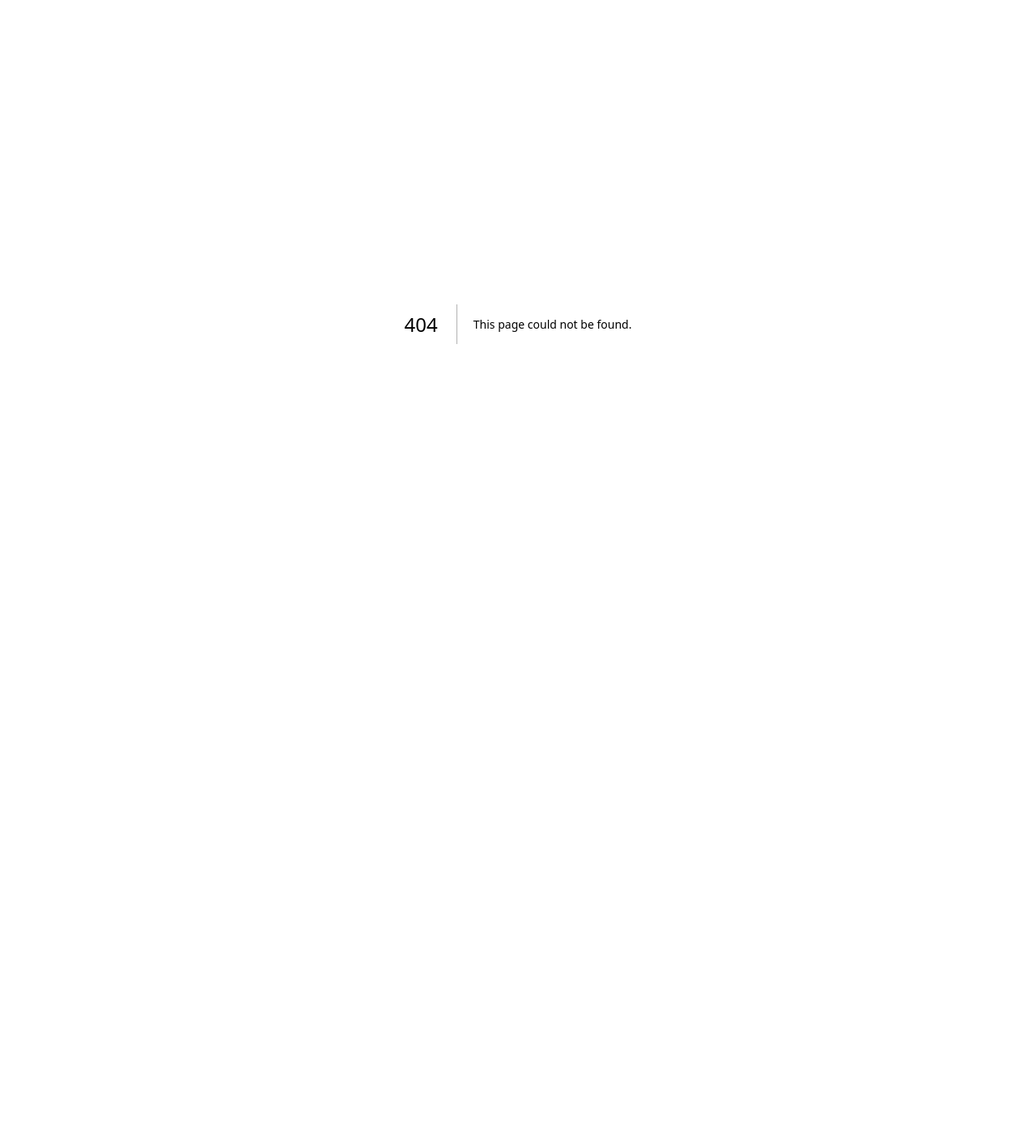
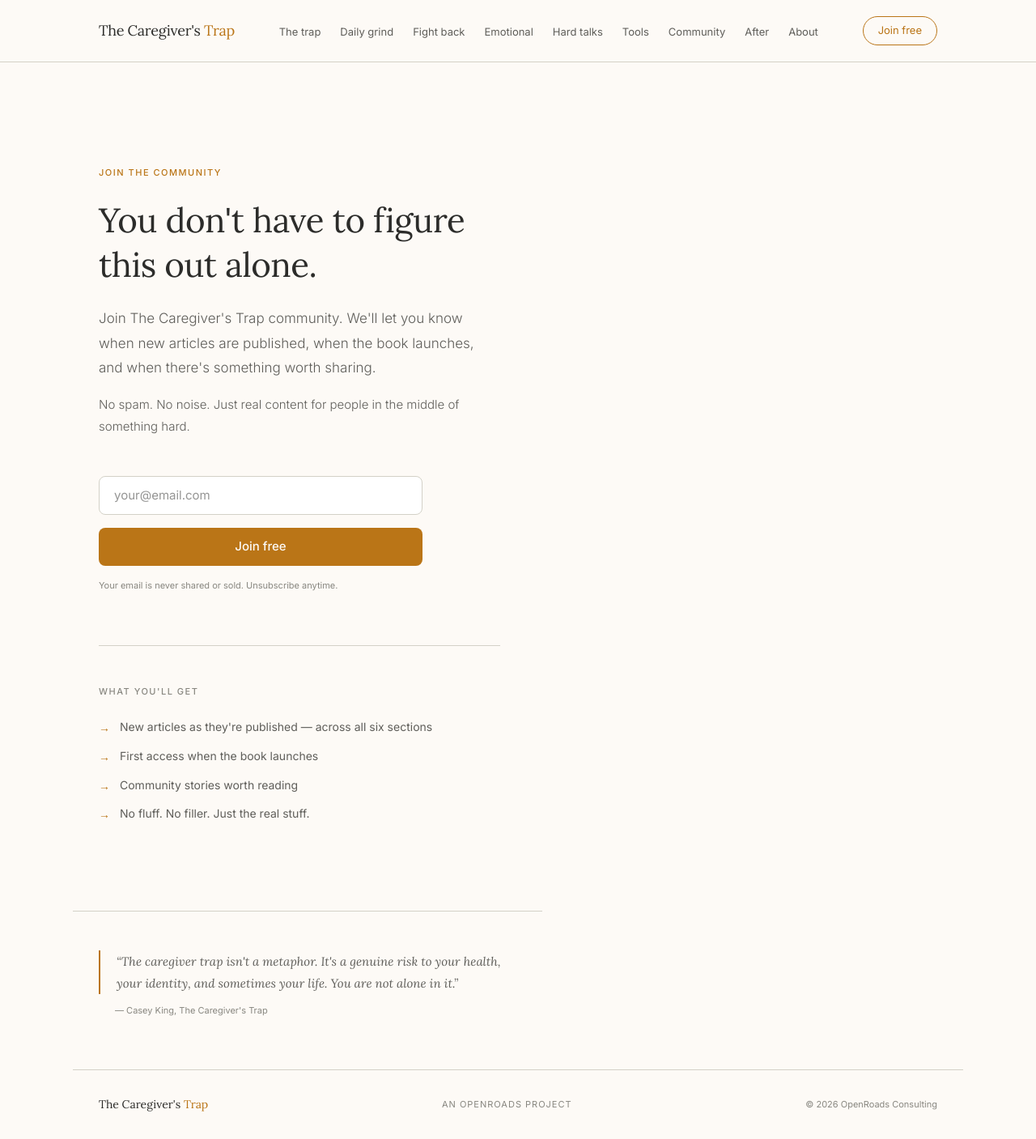
Before and after one commit to caseywsj/caregivertrap, a Next.js app: page /join in a window 1280 px wide. Before the commit this address had no page. Shown: the whole page at 81% size. Before the commit the page ends 800 px from the top, so only its background shows below. Built offline with nearby package versions, Linux system fonts and the light colour scheme.

Commit message:
Add join page and wire Join Free button

```diff
--- /dev/null
+++ b/app/join/page.tsx
@@ -0,0 +1,124 @@
+"use client";
+import { useState } from "react";
+import Nav from "../../components/Nav";
+import Footer from "../../components/Footer";
+
+export default function Join() {
+  const [email, setEmail] = useState("");
+  const [submitted, setSubmitted] = useState(false);
+  const [loading, setLoading] = useState(false);
+  const [error, setError] = useState("");
+
+  const handleSubmit = async (e: React.FormEvent) => {
+    e.preventDefault();
+    if (!email) return;
+    setLoading(true);
+    setError("");
+    try {
+      const res = await fetch("/api/subscribe", {
+        method: "POST",
+        headers: { "Content-Type": "application/json" },
+        body: JSON.stringify({ email }),
+      });
+      if (res.ok) {
+        setSubmitted(true);
+      } else {
+        setError("Something went wrong. Please try again.");
+      }
+    } catch {
+      setError("Something went wrong. Please try again.");
+    } finally {
+      setLoading(false);
+    }
+  };
+
+  return (
+    <main style={{ fontFamily: "'Inter', sans-serif", background: "#FDFAF6", color: "#2C2C2A", minHeight: "100vh" }}>
+      <Nav />
+      <div style={{ maxWidth: "1100px", margin: "0 auto" }}>
+        <section style={{ padding: "8rem 2rem 4rem", maxWidth: "560px" }}>
+
+          <p style={{ fontSize: "11px", letterSpacing: "1.5px", textTransform: "uppercase" as const, color: "#BA7517", marginBottom: "1.5rem", fontWeight: 500 }}>
+            Join the community
+          </p>
+
+          <h1 style={{ fontFamily: "'Lora', serif", fontSize: "clamp(28px, 4vw, 42px)", fontWeight: 400, lineHeight: 1.3, letterSpacing: "-0.5px", marginBottom: "1.5rem", color: "#2C2C2A" }}>
+            You don&apos;t have to figure this out alone.
+          </h1>
+
+          <p style={{ fontSize: "17px", lineHeight: 1.8, color: "#5F5E5A", fontWeight: 300, marginBottom: "1rem" }}>
+            Join The Caregiver&apos;s Trap community. We&apos;ll let you know when new articles are published, when the book launches, and when there&apos;s something worth sharing.
+          </p>
+
+          <p style={{ fontSize: "15px", lineHeight: 1.8, color: "#5F5E5A", fontWeight: 300, marginBottom: "3rem" }}>
+            No spam. No noise. Just real content for people in the middle of something hard.
+          </p>
+
+          {submitted ? (
+            <div style={{ padding: "2rem", border: "0.5px solid #BA7517", borderRadius: "8px", background: "#FAEEDA" }}>
+              <p style={{ fontFamily: "'Lora', serif", fontSize: "20px", color: "#2C2C2A", marginBottom: "0.5rem" }}>
+                You&apos;re in.
+              </p>
+              <p style={{ fontSize: "14px", color: "#5F5E5A", lineHeight: 1.7 }}>
+                Welcome to the community. We&apos;ll be in touch when something is worth sharing.
+              </p>
+            </div>
+          ) : (
+            <form onSubmit={handleSubmit} style={{ display: "flex", flexDirection: "column" as const, gap: "1rem", maxWidth: "400px" }}>
+              <input
+                type="email"
+                placeholder="your@email.com"
+                value={email}
+                onChange={(e) => setEmail(e.target.value)}
+                required
+                style={{ fontSize: "15px", padding: "12px 18px", border: "0.5px solid #D3D1C7", borderRadius: "8px", background: "#fff", color: "#2C2C2A", fontFamily: "'Inter', sans-serif", outline: "none", width: "100%" }}
+              />
+              <button
+                type="submit"
+                disabled={loading}
+                style={{ fontSize: "15px", padding: "12px 24px", borderRadius: "8px", background: "#BA7517", color: "#FDFAF6", border: "none", cursor: "pointer", fontFamily: "'Inter', sans-serif", opacity: loading ? 0.7 : 1, fontWeight: 500 }}
+              >
+                {loading ? "Joining..." : "Join free"}
+              </button>
+              {error && <p style={{ fontSize: "12px", color: "#E24B4A" }}>{error}</p>}
+              <p style={{ fontSize: "11px", color: "#888780", lineHeight: 1.6 }}>
+                Your email is never shared or sold. Unsubscribe anytime.
+              </p>
+            </form>
+          )}
+
+        </section>
+
+        <section style={{ padding: "0 2rem 6rem", maxWidth: "560px" }}>
+          <div style={{ borderTop: "0.5px solid #D3D1C7", paddingTop: "3rem" }}>
+            <p style={{ fontSize: "11px", letterSpacing: "1.5px", textTransform: "uppercase" as const, color: "#888780", marginBottom: "1.5rem", fontWeight: 500 }}>
+              What you&apos;ll get
+            </p>
+            {[
+              "New articles as they&apos;re published — across all six sections",
+              "First access when the book launches",
+              "Community stories worth reading",
+              "No fluff. No filler. Just the real stuff.",
+            ].map((item, i) => (
+              <div key={i} style={{ display: "flex", gap: "0.75rem", marginBottom: "0.75rem", alignItems: "flex-start" }}>
+                <span style={{ color: "#BA7517", fontSize: "14px", marginTop: "2px", flexShrink: 0 }}>→</span>
+                <p style={{ fontSize: "14px", color: "#5F5E5A", lineHeight: 1.7 }} dangerouslySetInnerHTML={{ __html: item }} />
+              </div>
+            ))}
+          </div>
+        </section>
+
+        <section style={{ padding: "3rem 2rem 4rem", borderTop: "0.5px solid #D3D1C7", maxWidth: "580px" }}>
+          <blockquote style={{ fontFamily: "'Lora', serif", fontSize: "15px", fontStyle: "italic", lineHeight: 1.8, color: "#5F5E5A", paddingLeft: "1.25rem", borderLeft: "2px solid #BA7517", marginBottom: "0.75rem" }}>
+            &ldquo;The caregiver trap isn&apos;t a metaphor. It&apos;s a genuine risk to your health, your identity, and sometimes your life. You are not alone in it.&rdquo;
+          </blockquote>
+          <cite style={{ fontSize: "11px", color: "#888780", paddingLeft: "1.25rem", display: "block", fontStyle: "normal" }}>
+            — Casey King, The Caregiver&apos;s Trap
+          </cite>
+        </section>
+
+      </div>
+      <Footer />
+    </main>
+  );
+}
--- a/components/Nav.tsx
+++ b/components/Nav.tsx
@@ -55,7 +55,7 @@
             ))}
           </ul>
 
-          <a href="/community" className="ct-nav-join ct-join-btn">
+          <a href="/join" className="ct-nav-join ct-join-btn">
             Join free
           </a>
 
@@ -72,7 +72,7 @@
               {item.label}
             </a>
           ))}
-          <a href="/community" className="ct-join-btn" style={{ marginTop: "1rem", alignSelf: "flex-start", fontSize: "14px", padding: "10px 20px" }}>
+          <a href="/join" className="ct-join-btn" style={{ marginTop: "1rem", alignSelf: "flex-start", fontSize: "14px", padding: "10px 20px" }}>
             Join free
           </a>
         </div>
```
